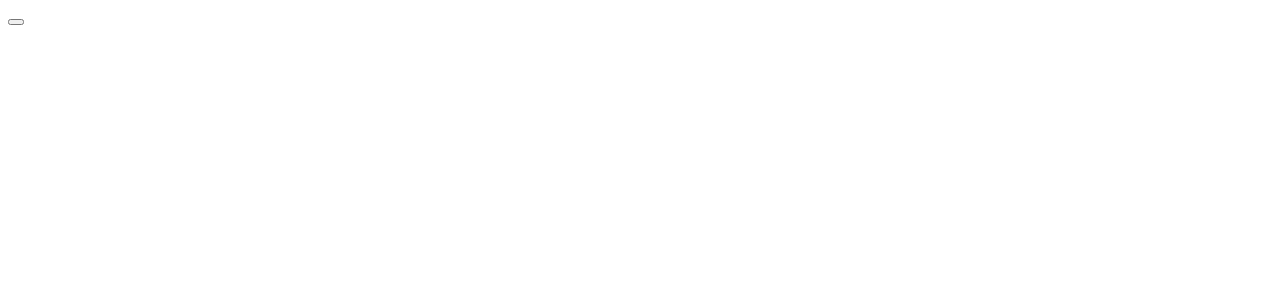
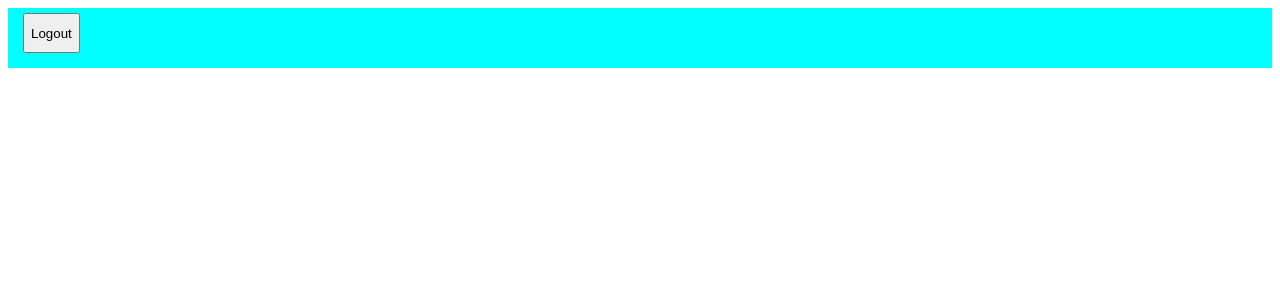
Before and after one commit to Team-Bugged/bug-tracker-client, a React (Create React App) app: page /dashboard in a window 1280 px wide. Shown: the top 300 px of the page. Built offline with nearby package versions, Linux system fonts and the light colour scheme.

Commit message:
Add react context and Navbar

```diff
--- /dev/null
+++ b/src/App.css
@@ -0,0 +1,18 @@
+.navbar {
+  width: 100%;
+  height: 60px;
+  background-color: aqua;
+  display: flex;
+  justify-content: left;
+}
+
+.navbar-username {
+  display: inline-block;
+  margin: 5px;
+  font-size: larger;
+}
+
+.navbar-button {
+  height: 40px;
+  margin: 5px;
+}
--- a/src/App.js
+++ b/src/App.js
@@ -10,7 +10,7 @@ const App = () => {
       <Route path="/" element={<Welcome />} />
       <Route path="/login" element={<Login />} />
       <Route path="/register" element={<Register />} />
-      <Route path="/dashboard" element={<Dashboard />}/>
+      <Route path="/dashboard" element={<Dashboard />} />
     </Routes>
   );
 };
--- /dev/null
+++ b/src/components/Context.js
@@ -0,0 +1,31 @@
+import React, { useContext, useEffect, useState } from "react";
+import Cookies from "universal-cookie/es6";
+import { getUserData } from "./ServerConnections";
+
+export const InfoContext = React.createContext();
+
+export const InfoProvider = ({ children }) => {
+  const cookies = new Cookies();
+  const [name, setName] = useState("");
+
+  const [isLoggedIn, setIsLoggedIn] = useState(false);
+  if (!isLoggedIn) {
+    let obj = cookies.getAll();
+    const len = Object.keys(obj).length;
+    if (len > 0) {
+      getUserData(cookies.get("token")).then((data) => {
+        setName(data.userName);
+      });
+    }
+  }
+
+  return (
+    <InfoContext.Provider value={{ name, setName, isLoggedIn, setIsLoggedIn }}>
+      {children}
+    </InfoContext.Provider>
+  );
+};
+
+export const useInfoContext = () => {
+  return useContext(InfoContext);
+};
--- a/src/components/dropdownbutton/button.js
+++ /dev/null
@@ -1,5 +0,0 @@
-import React from "react";
-
-const Button = ({ onClick }) => <button onClick={onClick}></button>;
-
-export default Button;
--- a/src/components/dropdownbutton/buttondropdown.js
+++ /dev/null
@@ -1,15 +0,0 @@
-import React from "react";
-import Button from "./button";
-import DropDownCard from "./dropdowncard";
-const ButtonWithDropDownCmp = () => {
-  const [open, setOpen] = React.useState(false);
-
-  return (
-    <div>
-      <Button onClick={() => setOpen((open) => !open)} />
-      {open && <DropDownCard setOpen={setOpen} />}
-    </div>
-  );
-};
-
-export default ButtonWithDropDownCmp;
--- a/src/components/dropdownbutton/dropdowncard.js
+++ /dev/null
@@ -1,25 +0,0 @@
-import React from "react";
-import { useState } from "react";
-import { getUserData } from "../forms/ServerConnections";
-import Cookies from "universal-cookie/es6";
-
-const DropDownCard = ({ setOpen }) => {
-  const cookies = new Cookies();
-  const [user, setUser] = useState("");
-  getUserData().then((data) => {
-    // console.log(cookies.get("token"));
-    setUser(data.userName);
-  });
-  return (
-    <>
-      <div>
-        <ul onClick={() => setOpen(false)}>{user}</ul>
-        <ul>
-          <button>Log Out</button>
-        </ul>
-      </div>
-    </>
-  );
-};
-
-export default DropDownCard;
--- a/src/components/forms/LoginForm.js
+++ b/src/components/forms/LoginForm.js
@@ -1,9 +1,11 @@
 import { useState, useEffect } from "react";
-import { loginUser } from "./ServerConnections";
+import { loginUser, getUserData } from "../ServerConnections";
 import Cookies from "universal-cookie/es6";
 import { useNavigate } from "react-router-dom";
+import { useInfoContext } from "../Context";
 
 const LoginForm = () => {
+  const { setName, setIsLoggedIn } = useInfoContext();
   const [email, setEmail] = useState("");
   const [password, setPassword] = useState("");
   const [disabledFlag, setDisabledFlag] = useState(true);
@@ -23,11 +25,16 @@ const LoginForm = () => {
     loginUser(email, password)
       .then((token) => {
         cookies.set("token", `${token}`, { path: "/" });
-        navigate("/dashboard");
       })
       .catch((err) => {
         console.log(err);
       });
+
+    getUserData().then((data) => {
+      setName(data.userName);
+      setIsLoggedIn(true);
+      navigate("/dashboard");
+    });
   };
 
   useEffect(() => {
--- a/src/components/forms/RegisterForm.js
+++ b/src/components/forms/RegisterForm.js
@@ -1,5 +1,5 @@
 import { useEffect, useState } from "react";
-import { registerUser } from "./ServerConnections";
+import { registerUser } from "../ServerConnections";
 import { useNavigate } from "react-router-dom";
 
 const RegisterForm = () => {
--- /dev/null
+++ b/src/components/navbar/Navbar.js
@@ -0,0 +1,16 @@
+import "../../App.css";
+import { useInfoContext } from "../Context";
+
+const Navbar = () => {
+  const { name } = useInfoContext();
+  return (
+    <>
+      <div className="navbar">
+        <div className="navbar-username">{name}</div>
+        <button className="navbar-button">Logout</button>
+      </div>
+    </>
+  );
+};
+
+export default Navbar;
--- a/src/index.js
+++ b/src/index.js
@@ -2,10 +2,13 @@ import React from "react";
 import ReactDOM from "react-dom";
 import App from "./App";
 import { BrowserRouter } from "react-router-dom";
+import { InfoProvider } from "./components/Context";
 
 ReactDOM.render(
-  <BrowserRouter>
-    <App />
-  </BrowserRouter>,
+  <InfoProvider>
+    <BrowserRouter>
+      <App />
+    </BrowserRouter>
+  </InfoProvider>,
   document.getElementById("root")
 );
--- a/src/pages/Dashboard.js
+++ b/src/pages/Dashboard.js
@@ -1,11 +1,12 @@
-import ButtonWithDropDownCmp from "../components/dropdownbutton/buttondropdown";
+import Navbar from "../components/navbar/Navbar";
+import { useInfoContext } from "../components/Context";
 
 const Dashboard = () => {
+  const { isLoggedIn } = useInfoContext();
   return (
     <>
-      <title>DashBoard</title>
-      <ButtonWithDropDownCmp />
-      <br />
+      {/* {isLoggedIn===true?<Navbar />: } */}
+      <Navbar />
     </>
   );
 };
```
Also changed, not shown: src/components/ServerConnections.js (renamed from src/components/forms/ServerConnections.js).
